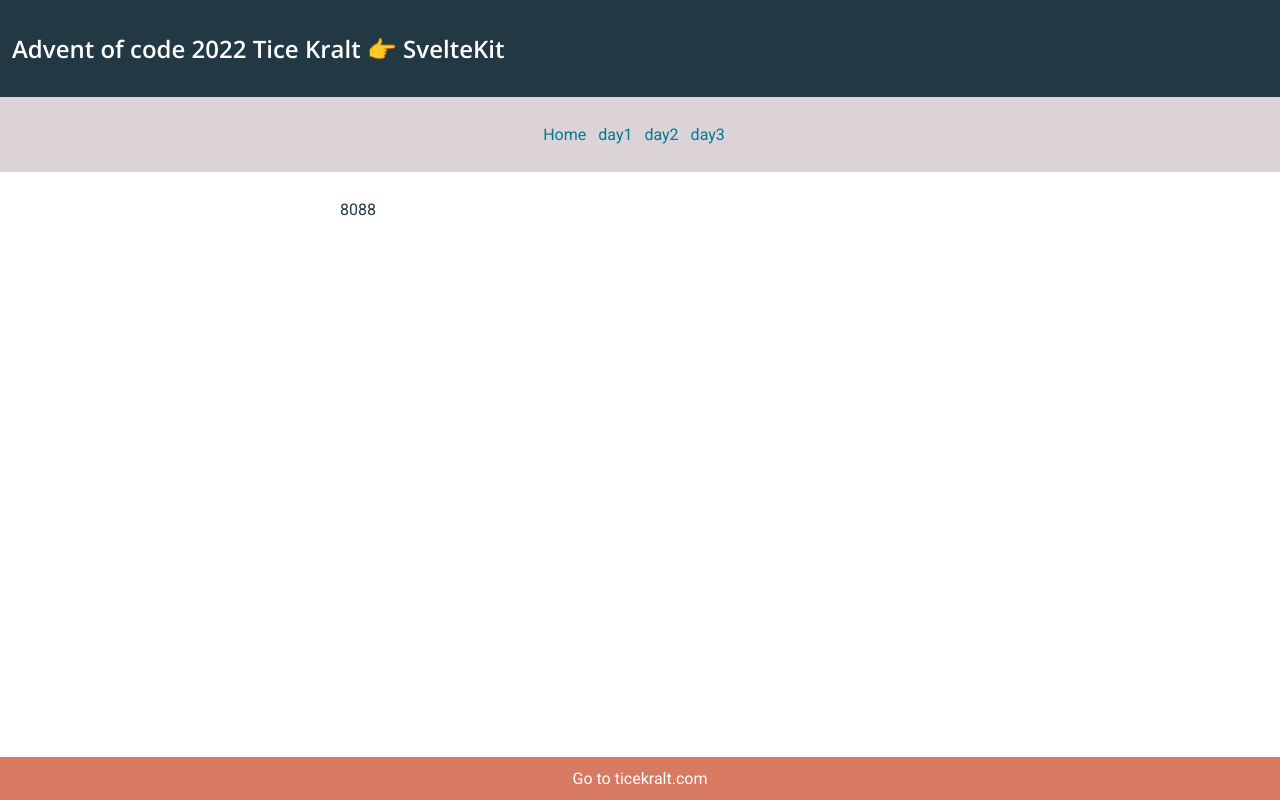
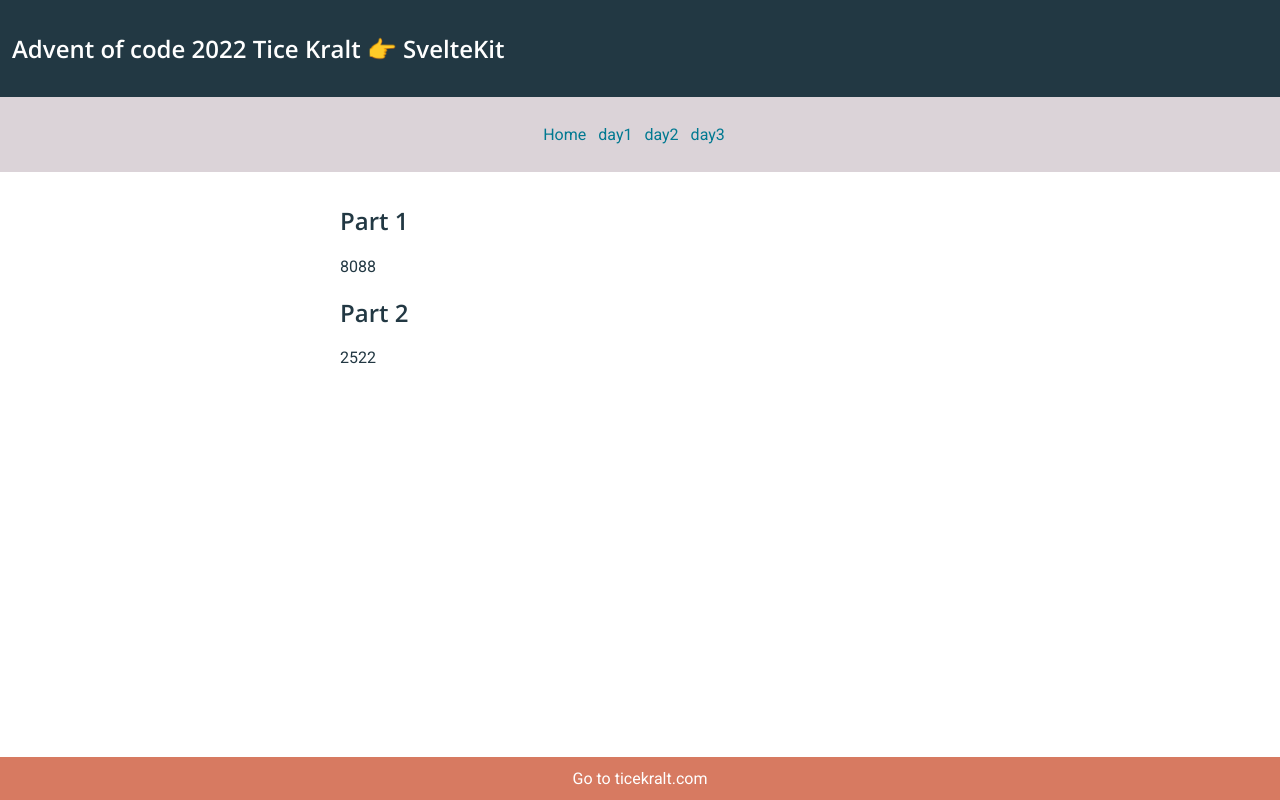
Before and after one commit to TravelingTice/advent_of_code_2022_sveltekit, a SvelteKit app: page /day3 in a window 1280 px wide. Built offline with nearby package versions, Linux system fonts and the light colour scheme.

Commit message:
Day 3 part 2

```diff
--- a/src/routes/day3/+page.svelte
+++ b/src/routes/day3/+page.svelte
@@ -1,31 +1,12 @@
 <script lang="ts">
-	import sum from '$lib/sum';
+	import Part2 from './Part2.svelte';
+	import Part1 from './Part1.svelte';
 
 	export let data: { input: string };
-
-	const backpacks = data.input.split('\n').filter((backpack) => Boolean(backpack));
-
-	const findCommonCharacter = (str1: string, str2: string) => {
-		return str1.split('').find((char) => str2.match(new RegExp(char)));
-	};
-
-	const getErrorLetter = (backpack: string) => {
-		const compartment1 = backpack.slice(0, backpack.length / 2);
-		const compartment2 = backpack.slice(backpack.length / 2, backpack.length);
-
-		return findCommonCharacter(compartment1, compartment2);
-	};
-
-	const getPriorityForLetter = (letter: string) => {
-		const prioLetters = 'abcdefghijklmnopqrstuvwxyzABCDEFGHIJKLMNOPQRSTUVWXYZ';
-		return prioLetters.indexOf(letter) + 1;
-	};
-
-	const prioList = backpacks.map((backpack) => {
-		return getPriorityForLetter(getErrorLetter(backpack)!);
-	});
-
-	const answer = sum(prioList);
 </script>
 
-<p>{answer}</p>
+<h2>Part 1</h2>
+<Part1 input={data.input} />
+
+<h2>Part 2</h2>
+<Part2 input={data.input} />
--- /dev/null
+++ b/src/routes/day3/Part1.svelte
@@ -0,0 +1,27 @@
+<script lang="ts">
+	import sum from '$lib/sum';
+	import getPriorityForLetter from './getPriorityForLetter';
+
+	export let input: string;
+
+	const backpacks = input.split('\n').filter((backpack) => Boolean(backpack));
+
+	const findCommonCharacter = (str1: string, str2: string) => {
+		return str1.split('').find((char) => str2.match(new RegExp(char)));
+	};
+
+	const getErrorLetter = (backpack: string) => {
+		const compartment1 = backpack.slice(0, backpack.length / 2);
+		const compartment2 = backpack.slice(backpack.length / 2, backpack.length);
+
+		return findCommonCharacter(compartment1, compartment2);
+	};
+
+	const prioList = backpacks.map((backpack) => {
+		return getPriorityForLetter(getErrorLetter(backpack)!);
+	});
+
+	const answer = sum(prioList);
+</script>
+
+<p>{answer}</p>
--- /dev/null
+++ b/src/routes/day3/Part2.svelte
@@ -0,0 +1,32 @@
+<script lang="ts">
+	import sum from '$lib/sum';
+	import getPriorityForLetter from './getPriorityForLetter';
+
+	export let input: string;
+
+	const elves = input.split('\n').filter((backpack) => Boolean(backpack));
+
+	const elveTeams: string[][] = [[]];
+
+	elves.forEach((elve) => {
+		if (elveTeams[elveTeams.length - 1]?.length === 3) {
+			elveTeams.push([elve]);
+		} else {
+			elveTeams[elveTeams.length - 1].push(elve);
+		}
+	});
+
+	type Team = [string, string, string];
+
+	const findCommonCharacter = (team: Team): string => {
+		return team[0].split('').find((item) => {
+			return team[1].match(new RegExp(item)) && team[2].match(new RegExp(item));
+		})!;
+	};
+
+	const prioList = elveTeams.map((team) => getPriorityForLetter(findCommonCharacter(team as Team)));
+
+	const answer = sum(prioList);
+</script>
+
+<p>{answer}</p>
--- /dev/null
+++ b/src/routes/day3/getPriorityForLetter.ts
@@ -0,0 +1,6 @@
+const getPriorityForLetter = (letter: string) => {
+	const prioLetters = 'abcdefghijklmnopqrstuvwxyzABCDEFGHIJKLMNOPQRSTUVWXYZ';
+	return prioLetters.indexOf(letter) + 1;
+};
+
+export default getPriorityForLetter;
```
